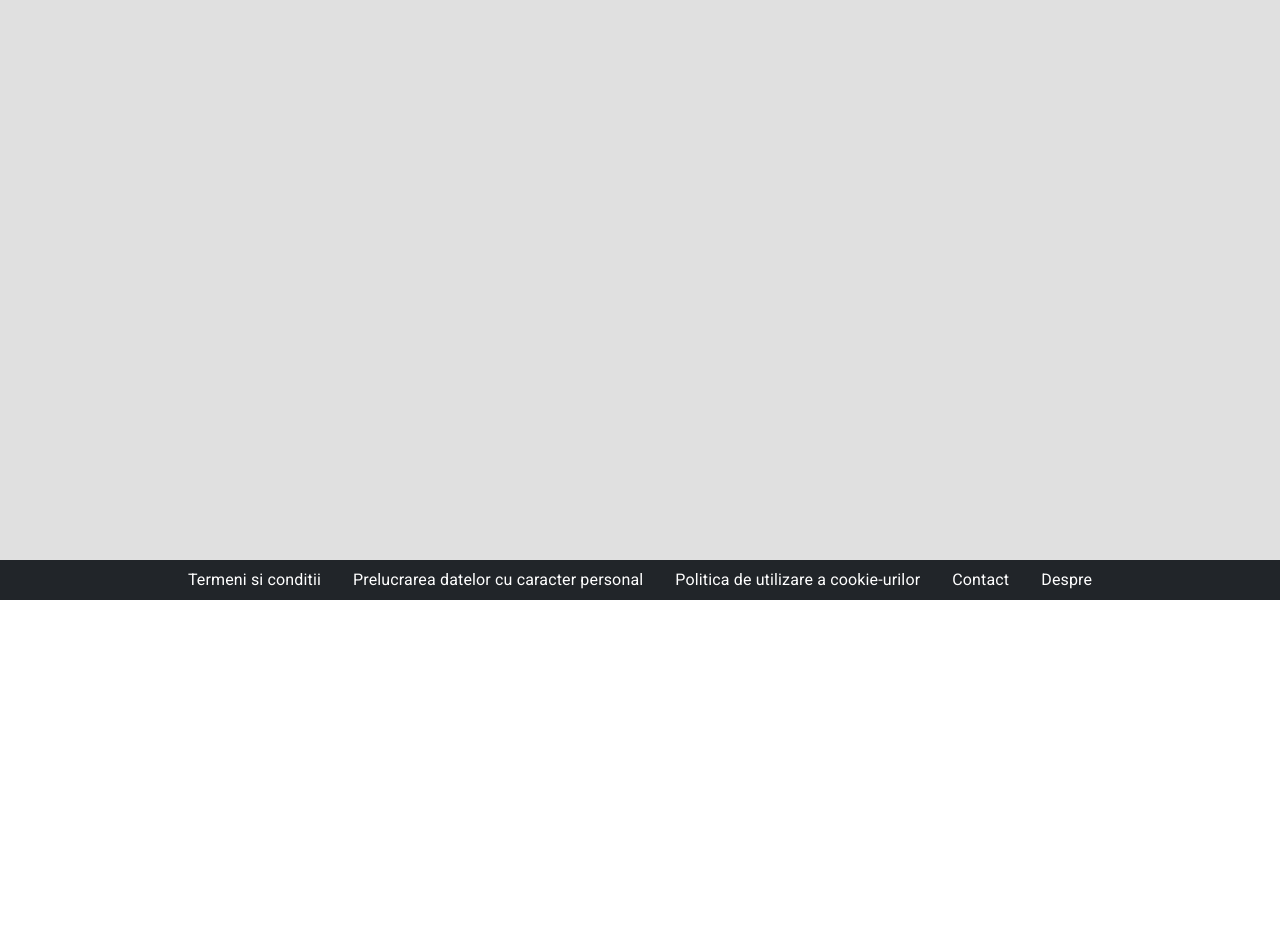
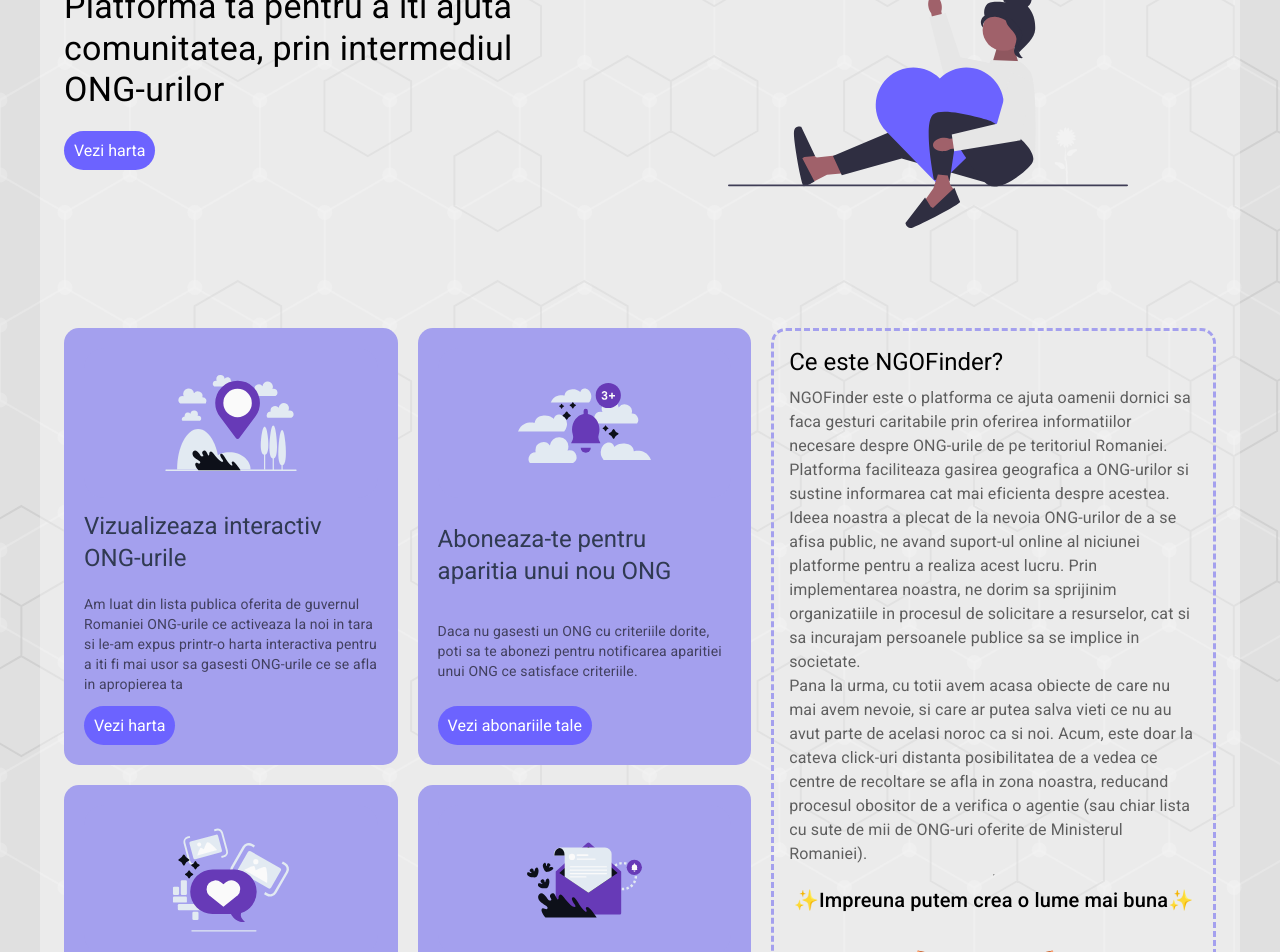
Before and after one commit to NGOPlatform/ngo_frontend, a React (Create React App) app: page / in a window 1280 px wide. Shown: the part 200-1152 px from the top of the page. Before the commit the page ends 800 px from the top, so only its background shows below. Built offline with nearby package versions, Linux system fonts and the light colour scheme.

Commit message:
home page

```diff
--- a/src/Pages/Home.jsx
+++ b/src/Pages/Home.jsx
@@ -1,16 +1,167 @@
-import { Grid, Typography } from "@mui/material";
+import { Directions } from "@mui/icons-material";
+import {
+    Button, Grid, Typography, Container, List,
+    ListItem, ListItemIcon, ListItemText
+} from "@mui/material";
+import CheckIcon from '@mui/icons-material/Check';
+import { grid } from "@mui/system";
+import { Link } from "react-router-dom";
+import image0 from "../wwwroot/assets/undraw_appreciation_ng5k.svg"
+import image1 from "../wwwroot/assets/flat web ilustration pack/Currect location-60b6.svg"
+import image2 from "../wwwroot/assets/flat web ilustration pack/Appreciation-60b6.svg"
+import image3 from "../wwwroot/assets/flat web ilustration pack/Notifications-60b6.svg"
+import image4 from "../wwwroot/assets/flat web ilustration pack/Reminders-60b6.svg"
+import foxy from "../wwwroot/assets/cute animals/9029-4728.svg"
+import image5 from '../wwwroot/assets/undraw_spread_love_re_v3cl.svg'
+
+const PrimarybtnStyle = { borderRadius: 30, backgroundColor: '#6c63ff', padding: 10, color: 'white' };
+
 const Home = () => {
     return (
+        <Container maxWidth="lg" sx={{ marginTop: '40px', paddingTop: '40px', backgroundColor: '#ffffff59' }}>
+            <FirstPanel />
+            <SpaceDivider />
+            <WhatIs />
+            <SpaceDivider />
+            <WhyONGFinder />
+            <SpaceDivider />
+
+        </Container>
+    );
+}
+
+
+const FirstPanel = () => {
+    return (
         <Grid container>
-            <Grid item xs={6}>
-                <Typography>
-                    Gaseste un ONG si ajuta mai multe vieti
+            <Grid item xs={6} sx={{ display: 'flex', flexDirection: 'column', justifyContent: 'center', alignItems: 'flex-start', gap: '20px' }}>
+                <Typography variant="h4" >
+                    Platforma ta pentru a iti ajuta comunitatea, prin intermediul <Typography variant="h4" nowrap>ONG-urilor</Typography>
                 </Typography>
-                <img src="#"></img>
+                <Link to="/map" style={PrimarybtnStyle}>Vezi harta</Link>
             </Grid>
-            <Grid item xs={6}></Grid>
+            <Grid item xs={6} sx={{ display: 'flex', justifyContent: 'center', alignItems: 'center' }}>
+                <img src={image0} height="300" />
+            </Grid>
         </Grid>
-     );
+    )
+}
+
+const SpaceDivider = () => {
+    return (
+        <div style={{ height: '100px', width: '100%' }}></div>
+    )
+}
+
+const WhatIs = () => {
+    return (
+        <div style={{ display: 'grid', gridTemplateColumns: '3fr 3fr 4fr', gap: '20px' }}>
+            <div style={{ display: 'grid', gridTemplateRows: '1fr 1fr', gap: '20px' }}>
+                <WhatIsCard image={image1}
+                    title={"Vizualizeaza interactiv ONG-urile"}
+                    description={"Am luat din lista publica oferita de guvernul Romaniei ONG-urile ce activeaza" +
+                        " la noi in tara si le-am expus printr-o harta interactiva pentru a iti fi mai usor sa gasesti " +
+                        "ONG-urile ce se afla in apropierea ta"}
+                    redirectBtn={<Link to="/map" style={PrimarybtnStyle}>Vezi harta</Link>}
+                />
+                <WhatIsCard
+                    image={image2}
+                    title={"Salveaza ONG-urile la favorite"}
+                    description={"In cazul in care te documentezi asupra oportunitatilor de ajutor pe care le poti oferi," +
+                        " dar nu vrei sa iei o actiune imediata, iti poti salva pentru uz viitor ONG-urilor la lista de favorite"
+                        + " urmand ca ulterior sa le gasesti usor in meniul de salvari"}
+                    redirectBtn={<Link to="/saved" style={PrimarybtnStyle}>Vezi salvarile tale</Link>} />
+            </div>
+            <div style={{ display: 'grid', gridTemplateRows: '1fr 1fr', gap: '20px' }}>
+                <WhatIsCard image={image3}
+                    title={"Aboneaza-te pentru aparitia unui nou ONG"}
+                    description={"Daca nu gasesti un ONG cu criteriile dorite, poti sa te abonezi pentru notificarea aparitiei" +
+                        " unui ONG ce satisface criteriile. "}
+                    redirectBtn={<Link to="/subs" style={PrimarybtnStyle}>Vezi abonariile tale</Link>} />
+                <WhatIsCard
+                    image={image4}
+                    title={"Fi notificat asupra abonarilor tale"}
+                    description={"In cazul in care te-ai abonat pentru aparitia unui ONG ce satisface anumite criterii,"
+                        + " atunci vei fi notificat prin email-ul furnizat ca utilizator cat si prin platforma, prin intermediul"
+                        + " inbox"}
+                    redirectBtn={<Link to="/inbox" style={PrimarybtnStyle}>Vezi cutia de mesaje</Link>} />
+
+            </div>
+            <div style={{ display: 'flex', flexDirection: 'column', justifyContent: 'flex-start', border: '3px dashed #a4a0ee', padding: '15px', borderRadius: '15px' }} >
+                <Typography gutterBottom variant="h5" component="div">Ce este NGOFinder?</Typography>
+                <Typography variant="body1" color="text.secondary">NGOFinder este o platforma ce ajuta oamenii dornici sa faca gesturi caritabile prin oferirea
+                    informatiilor necesare despre ONG-urile de pe teritoriul Romaniei. Platforma faciliteaza gasirea geografica
+                    a ONG-urilor si sustine informarea cat mai eficienta despre acestea. </Typography>
+                <Typography variant="body1" color="text.secondary">
+                    Ideea noastra a plecat de la nevoia ONG-urilor de a se afisa public, ne avand suport-ul online al niciunei platforme pentru a realiza
+                    acest lucru. Prin implementarea noastra, ne dorim sa sprijinim organizatiile in procesul de solicitare a resurselor, cat si sa incurajam
+                    persoanele publice sa se implice in societate. <br />Pana la urma, cu totii avem acasa obiecte de care nu mai avem nevoie, si care ar putea
+                    salva vieti ce nu au avut parte de acelasi noroc ca si noi. Acum, este doar la cateva click-uri distanta posibilitatea de a vedea
+                    ce centre de recoltare se afla in zona noastra, reducand procesul obositor de a verifica o agentie (sau chiar lista cu sute de mii de
+                    ONG-uri oferite de Ministerul Romaniei).
+                </Typography>
+                <hr />
+                <Typography gutterBottom variant="h6" component="div" sx={{ textAlign: 'center' }}>✨Impreuna putem crea o lume mai buna✨</Typography>
+                <img src={foxy} style={{ width: '100%', height: '280px' }} />
+
+            </div>
+            <div></div>
+            <div></div>
+        </div>
+    )
+}
+
+const WhatIsCard = ({ image, title, description, redirectBtn }) => {
+    return (<div style={{
+        display: 'flex', flexDirection: 'column', gap: '5px', alignItems: 'flex-start', justifyContent: 'space-between'
+        , padding: '20px', backgroundColor: '#a4a0ee', color: '#303a52', borderRadius: '15px'
+    }} >
+        <img src={image} style={{ width: '100%', height: '150px', backgroundColor: '#a4a0ee', borderRadius: '20px' }} />
+        <Typography gutterBottom variant="h5" component="div">{title}</Typography>
+        <Typography variant="body2" color="text.secondary">{description}</Typography>
+        {redirectBtn ?? ""}
+    </div>)
+}
+
+
+const WhyONGFinder = () => {
+    return (
+        <div style={{ display: 'grid', gridTemplateColumns: '1fr 1fr' }}>
+            <div>
+                <img src={image5} style={{ width: '100%',height:'100%' }} />
+
+            </div>
+            <div>
+                <Typography gutterBottom variant="h5" component="div">De ce ai folosi NGOFinder?</Typography>
+                <Typography gutterBottom variant="body1" color="text.secondary">Scopul platformei este de a te ajuta sa iti gasesti
+                    un ONG in zona ta (sau orice alta zona dorita de pe teritoriul Romaniei) ce solicita anumite nevoi.
+                </Typography>
+                <Typography gutterBottom variant="h5" component="div">Actiuni posibile prin intermediul platformei:</Typography>
+               <div >
+               <List sx={{display:'grid', gridTemplateColumns:'1fr 1fr'}}>
+                    <MyListItem text={"Filtrarea ONG-urilor dupa judet, localitatii si nevoilor acestora"}/>
+                    <MyListItem text={"Abonarea asupra aparitiei unui ONG nou dupa anumite criterii"}/>
+                    <MyListItem text={"Vizualizarea punctelor de recoltare si interactionarea cu harta"}/>
+                    <MyListItem text={"Notificarea prin email asupra unei abonari"}/>
+                    <MyListItem text={"Salvarea la favorite a ONG-urilor pentru care nu vrei sa iei o decizie imediata"}/>
+                    <MyListItem text={"Notificarea prin platforma asupra unei abonari"}/>
+                </List>
+               </div>
+            </div>
+        </div>
+    )
+}
+
+const MyListItem = ({text}) => {
+    return (<ListItem>
+        <ListItemIcon sx={{ color: 'green' }}>
+            <CheckIcon />
+        </ListItemIcon >
+        <ListItemText
+            primary={text}
+            secondary={null}
+        />
+    </ListItem>)
 }
 
 export default Home;
--- a/src/components/navbar/Navbar.jsx
+++ b/src/components/navbar/Navbar.jsx
@@ -20,7 +20,8 @@
 { label: 'Harta', path: '/map' },
 { label: 'salvari', path: '/saved' },
 { label: 'subcriptii', path: '/subs' },
-{ label: 'inbox', path: '/inbox' }];
+{ label: 'inbox', path: '/inbox' },
+{ label: 'resources', path: '/resources' }];
 const navBarStyle = {
   height: 'fit-content',
   backgroundColor: Colors.dark
--- a/src/wwwroot/css/App.css
+++ b/src/wwwroot/css/App.css
@@ -1,7 +1,11 @@
+body{
+  background-image:url("../assets//Hexagon.svg");
+}
+
 .App {
   width: 100vw;
   display: grid;
-  background-color: #e0e0e0;
+  /* background-color: #e0e0e0; */
   font-family: "Roboto", "Helvetica", "Arial", sans-serif
 }
 
```
Also changed, not shown: src/Pages/Resources.jsx (+40 -45 lines), src/wwwroot/assets/Hexagon.svg (added).
